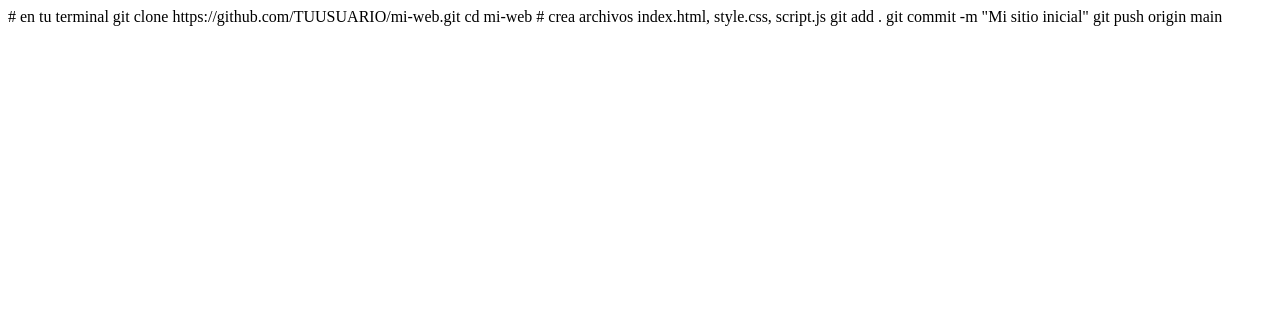
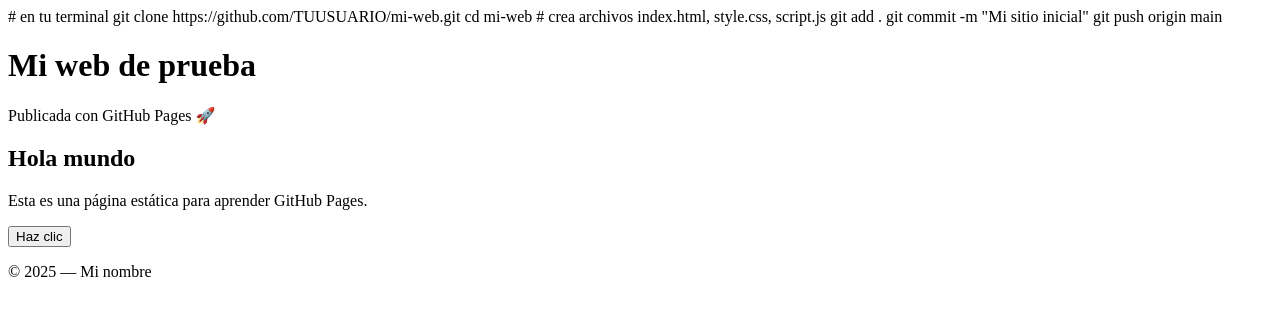
Before and after one commit to isus-s/mi-pagina, a plain HTML site: page index.html in a window 1280 px wide. Drawn offline with Linux system fonts and the light colour scheme.

Commit message:
Create initial HTML structure for GitHub Pages site

```diff
--- a/index.html
+++ b/index.html
@@ -5,3 +5,32 @@ cd mi-web
 git add .
 git commit -m "Mi sitio inicial"
 git push origin main
+<!DOCTYPE html>
+<html lang="es">
+<head>
+  <meta charset="utf-8"/>
+  <meta name="viewport" content="width=device-width,initial-scale=1"/>
+  <title>Mi web en GitHub Pages</title>
+  <link rel="stylesheet" href="style.css">
+</head>
+<body>
+  <header>
+    <h1>Mi web de prueba</h1>
+    <p>Publicada con GitHub Pages 🚀</p>
+  </header>
+
+  <main>
+    <section>
+      <h2>Hola mundo</h2>
+      <p>Esta es una página estática para aprender GitHub Pages.</p>
+      <button id="btn">Haz clic</button>
+    </section>
+  </main>
+
+  <footer>
+    <p>&copy; 2025 — Mi nombre</p>
+  </footer>
+
+  <script src="script.js"></script>
+</body>
+</html>
```
